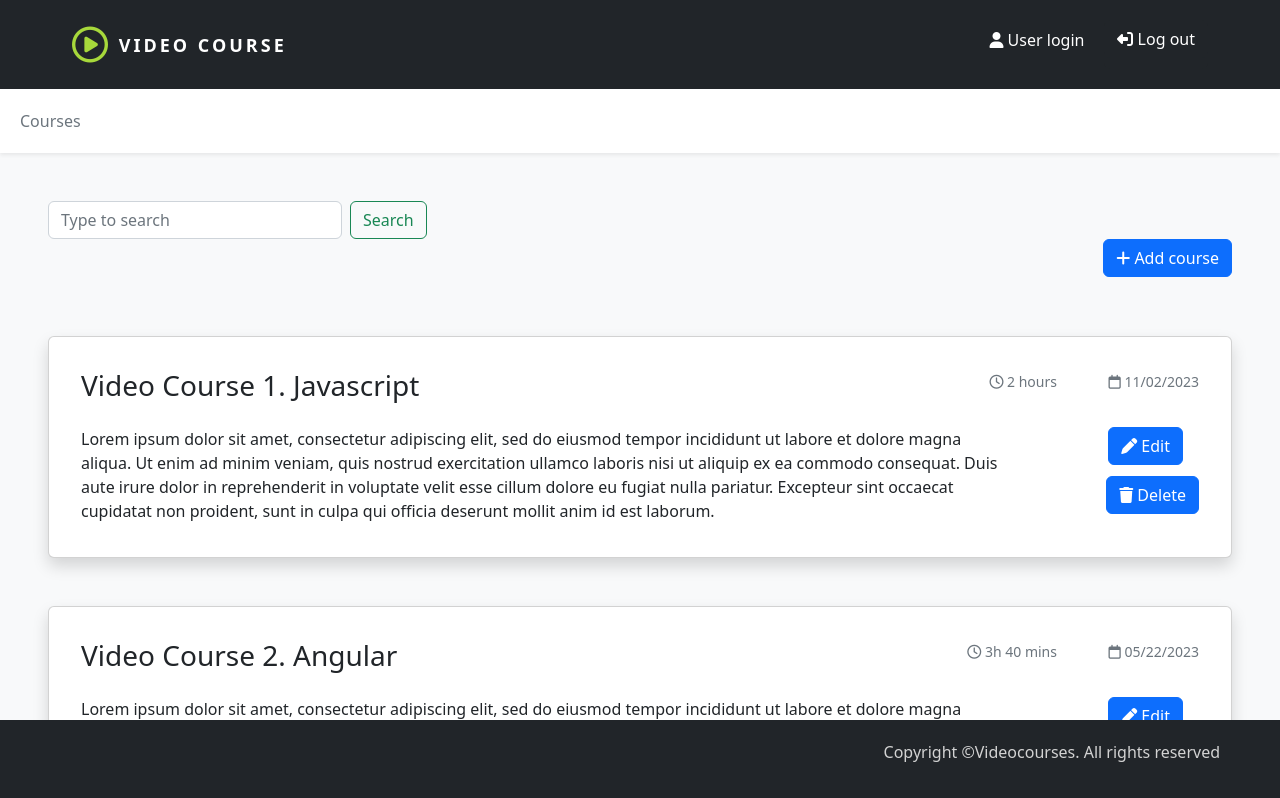
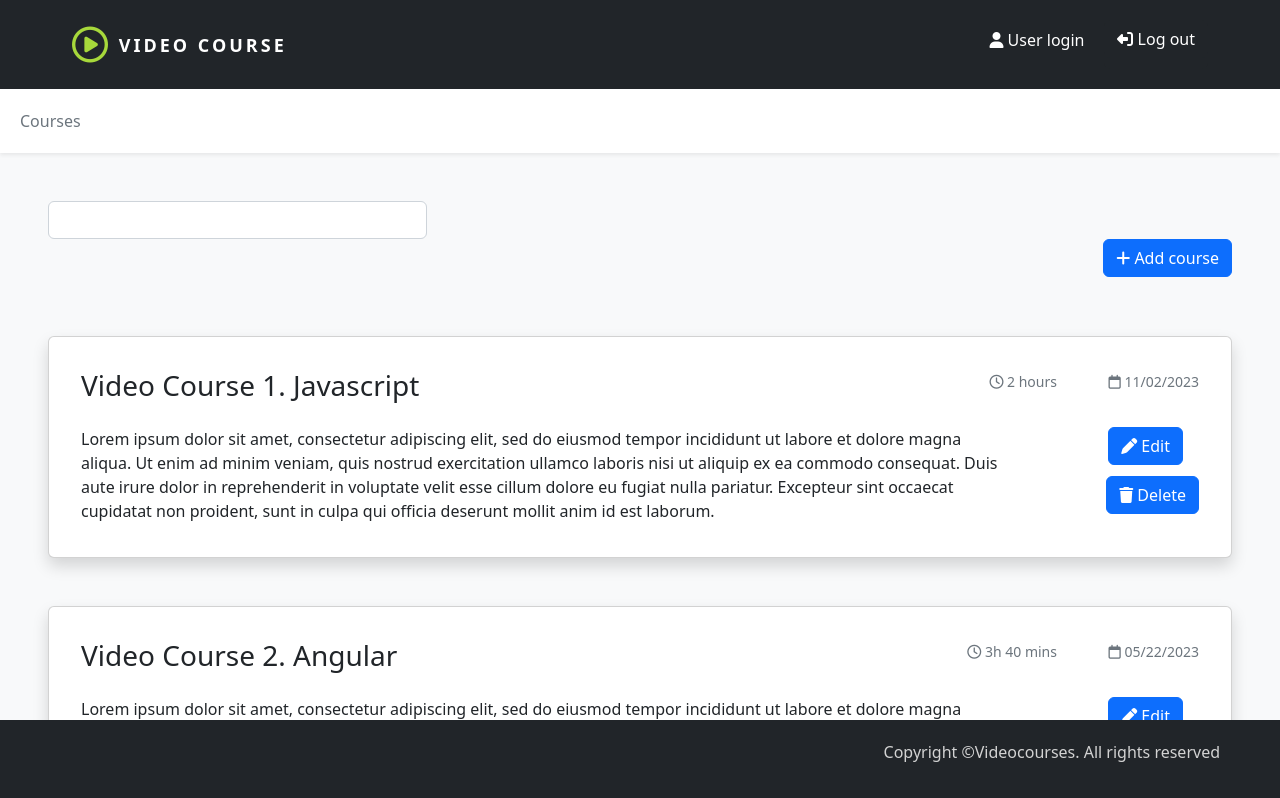
Before and after one commit to Sytnikovakatya/angular-courses-app, an Angular app: page / in a window 1280 px wide. Shown: the top 798 px of the page. Built offline with nearby package versions, Linux system fonts and the light colour scheme.

Commit message:
Implement common input component

```diff
--- a/src/app/shared/input/input.component.css
+++ b/src/app/shared/input/input.component.css
@@ -0,0 +1,3 @@
+.form-control {
+    padding-right: 5rem;
+}
--- a/src/app/shared/input/input.component.html
+++ b/src/app/shared/input/input.component.html
@@ -1,4 +1 @@
-<form class="d-flex" role="search">
-  <input class="form-control me-2" type="search" placeholder="Type to search" aria-label="Search" />
-  <button class="btn btn-outline-success" type="submit">Search</button>
-</form>
+<input [class]="class" [type]="type" [placeholder]="placeholder" />
```
Also changed, not shown: src/app/shared/input/input.component.ts (+6 -2 lines).
